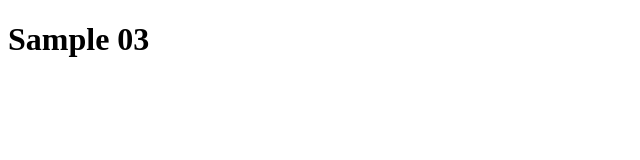
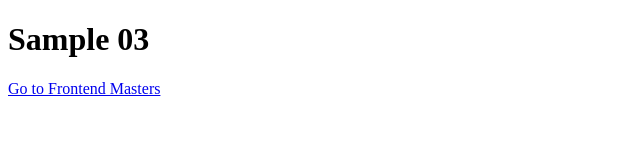
Before and after one commit to NativeTotalProgrammer/git-sample-1, a plain HTML site: page index.html in a window 1280 px wide. Shown: the whole page, without its empty margins (0-640 px from the left). Drawn offline with Linux system fonts and the light colour scheme.

Commit message:
go to Frontend Masters

```diff
--- a/index.html
+++ b/index.html
@@ -8,5 +8,6 @@
 </head>
 <body>
   <h1>Sample 03</h1>
+  <a href="https://frontendmasters.com/">Go to Frontend Masters</a>
 </body>
 </html>
```
